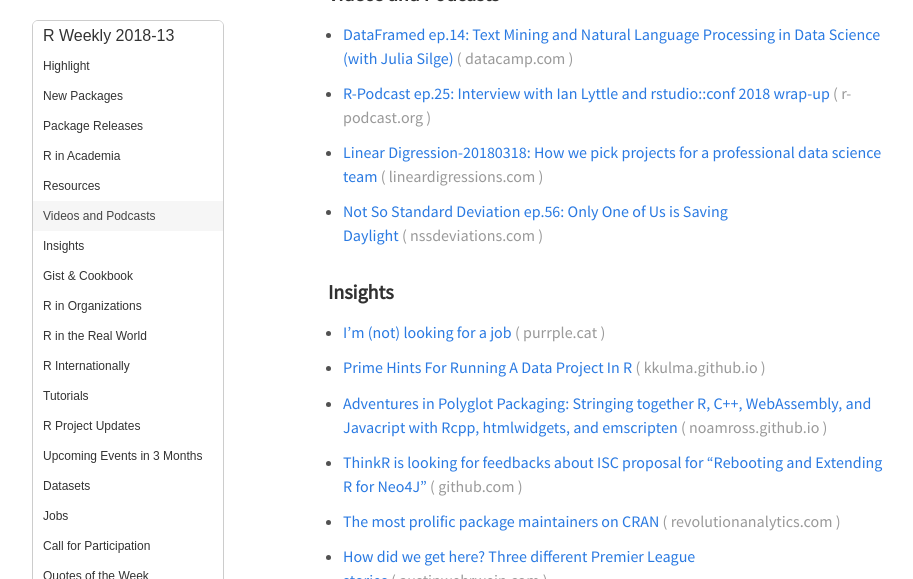
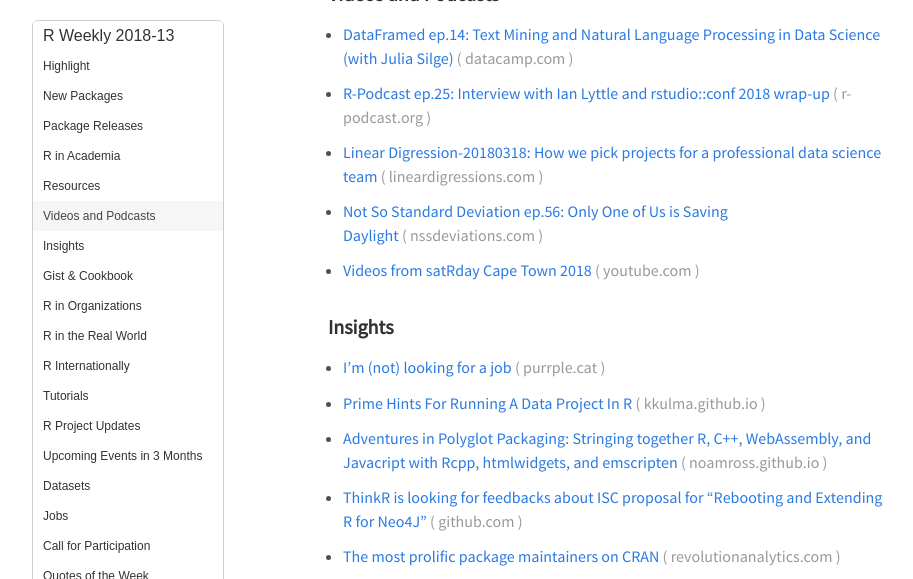
Before and after one commit to rweekly/rweekly.org, a Jekyll site: the page built from draft.md, in a window 1280 px wide and 900 px high, scrolled down 1495 px, cut to the strip 0-579 px from the top of the window. Shown: the whole strip, without its empty margins (32-945 px from the left). Built offline with Jekyll 4.4.1, drawn with Linux system fonts in a browser that asks for light colours; emoji names are drawn with the system emoji font; comment, search, counter and statistics services are not loaded.

Commit message:
Update draft.md

```diff
--- a/draft.md
+++ b/draft.md
@@ -70,6 +70,8 @@
 + [Linear Digression-20180318: How we pick projects for a professional data science team](http://lineardigressions.com/)
 
 + [Not So Standard Deviation ep.56: Only One of Us is Saving Daylight](http://nssdeviations.com/56-only-one-of-us-is-saving-daylight)
+
++ [Videos from satRday Cape Town 2018](https://www.youtube.com/channel/UCR6bXwt5uv5YCxlSY-Ynm1w)
 
 ### Insights
 
```
